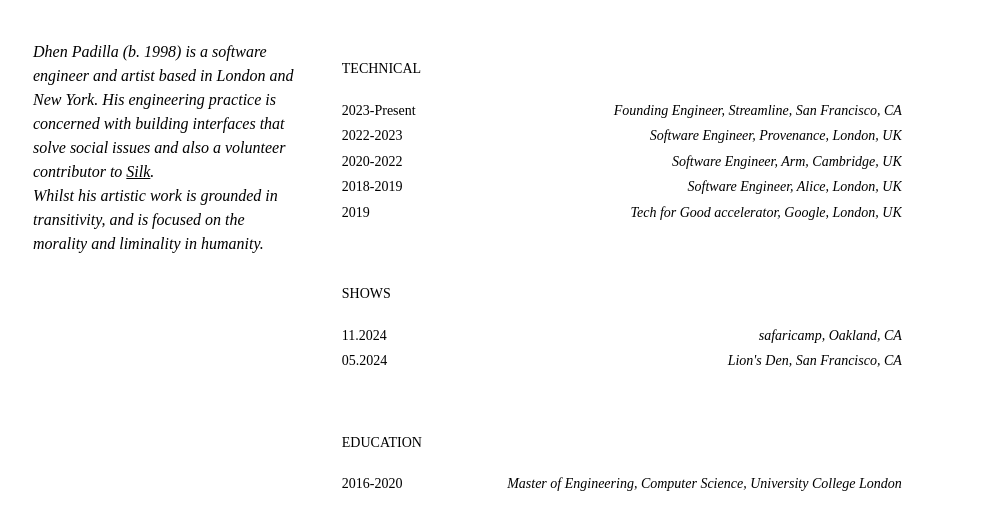
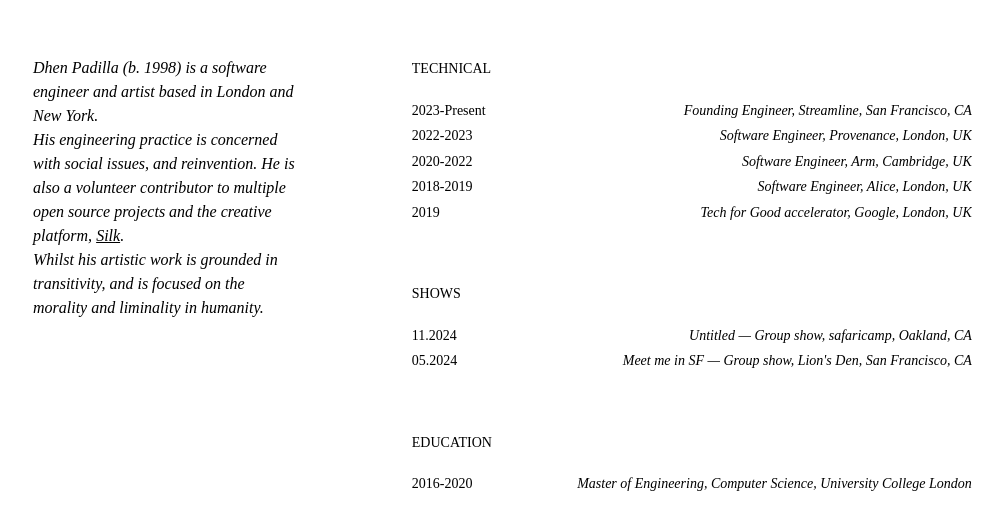
Before and after one commit to DhenPadilla/dhenpadilla, a Next.js app in the folder dhenpadilla/: page /cv in a window 1280 px wide. Shown: the top 530 px of the page, without its empty margins (47-1050 px from the left). Built offline with nearby package versions, Linux system fonts and the light colour scheme.

Commit message:
moonrise

```diff
--- a/dhenpadilla/src/app/cv/page.tsx
+++ b/dhenpadilla/src/app/cv/page.tsx
@@ -7,15 +7,16 @@ export default async function CV() {
     <main>
       <div className="flex flex-col max-h-[100vh] gap-4 max-w-3xl px-6 md:px-[80px] w-[100vw] max-w-[100vw] m-auto h-[100vh]">
         <article className="flex flex-col md:flex-row w-full gap-10">
-            <div className="flex flex-row md:flex-col sticky md:h-[100vh] py-[40px] md:w-[24%] w-full">
+            <div className="flex flex-row md:flex-col sticky md:h-[100vh] py-[56px] md:w-[24%] w-full">
                 <div className="text-md font-light italic">
                     Dhen Padilla (b. 1998) is a software engineer and artist based in London and New York.
-                    His engineering practice is concerned with building interfaces that solve social issues and also a volunteer contributor to <Link href="https://silk.cx" className="underline">Silk</Link>.
+                    <br/>
+                    His engineering practice is concerned with social issues, and reinvention. He is also a volunteer contributor to multiple open source projects and the creative platform, <Link href="https://silk.cx" className="underline">Silk</Link>.
                     <br />
                     Whilst his artistic work is grounded in transitivity, and is focused on the morality and liminality in humanity.
                 </div>
             </div>
-            <div className="flex flex-col w-full md:w-1/2 md:pt-[60px] gap-16 text-left overflow-y-auto">
+            <div className="flex flex-col w-full md:w-1/2 md:ml-[70px] md:pt-[60px] gap-16 text-left overflow-y-auto">
                 <HomeSection title="Technical">
                     <ul className="flex flex-col gap-2">
                         <li className="flex flex-row w-full justify-between">
@@ -44,16 +45,16 @@ export default async function CV() {
                     <ul className="flex flex-col gap-2">
                         <li className="flex flex-row w-full justify-between">
                             <span className="text-sm/[1.25em]">11.2024</span>
-                            <span className="ml-2 text-sm/[1.25em] italic">safaricamp, Oakland, CA</span>
+                            <span className="ml-2 text-sm/[1.25em] italic">Untitled &mdash; Group show, safaricamp, Oakland, CA</span>
                         </li>
                         <li className="flex flex-row w-full justify-between">
                             <span className="text-sm/[1.25em]">05.2024</span>
-                            <span className="ml-2 text-sm/[1.25em] italic">Lion's Den, San Francisco, CA</span>
+                            <span className="ml-2 text-sm/[1.25em] italic">Meet me in SF &mdash; Group show, Lion's Den, San Francisco, CA</span>
                         </li>
                     </ul>
                 </HomeSection>
                 <HomeSection title="Education">
-                    <ul className="flex flex-col gap-2">
+                    <ul className="flex flex-col gap-2 pb-20 md:pb-4">
                         <li className="flex flex-row w-full justify-between">
                             <span className="text-sm/[1.25em]">2016-2020</span>
                             <span className="ml-2 text-sm/[1.25em] italic">Master of Engineering, Computer Science, University College London</span>
```
Also changed, not shown: dhenpadilla/_posts/moonrise.md (added, +35 -0 lines).
